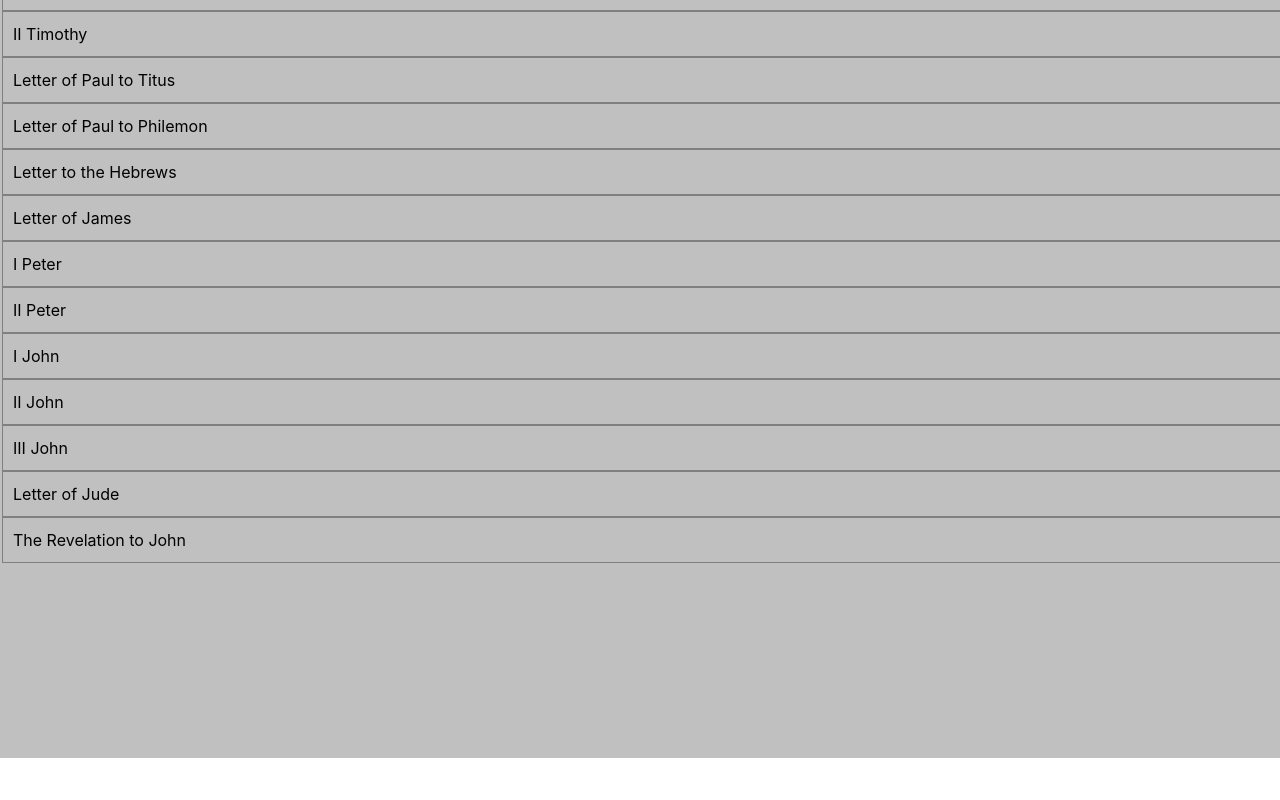
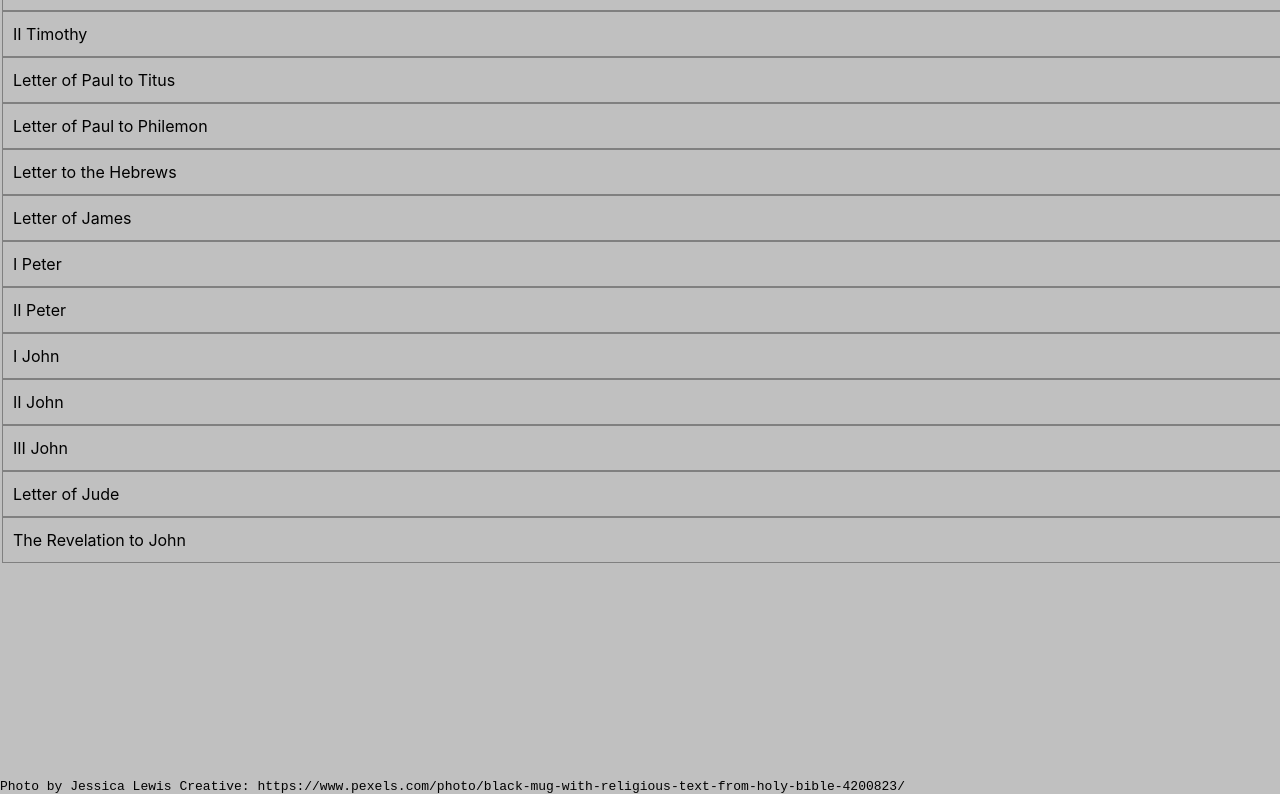
Before and after one commit to jnutt367/the-holy-bible, a Next.js app: page / in a window 1280 px wide. Shown: the part 1409-2209 px from the top of the page. Before the commit the page ends 2173 px from the top, so only its background shows below. Built offline with nearby package versions, Linux system fonts and the light colour scheme.

Commit message:
Update index.js
 Photo by Jessica Lewis Creative: hero image credit

```diff
--- a/pages/index.js
+++ b/pages/index.js
@@ -104,7 +104,11 @@ export default function Home() {
 
                         </ul>
                     </div>
-
+                      <p  className={styles.description}>
+                      <code className={styles.publisher}>
+                    Photo by Jessica Lewis Creative: https://www.pexels.com/photo/black-mug-with-religious-text-from-holy-bible-4200823/
+                       </code>
+                      </p>
 
       </main>
 
```
